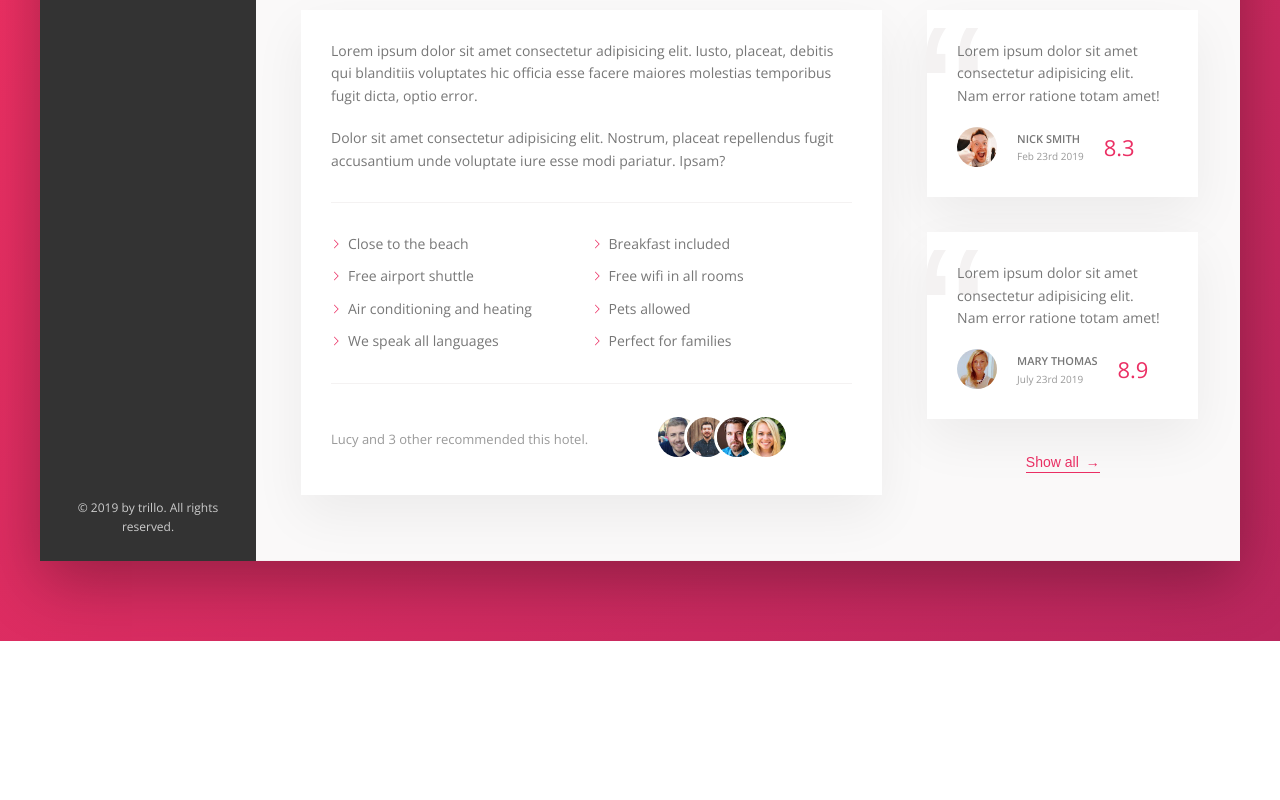
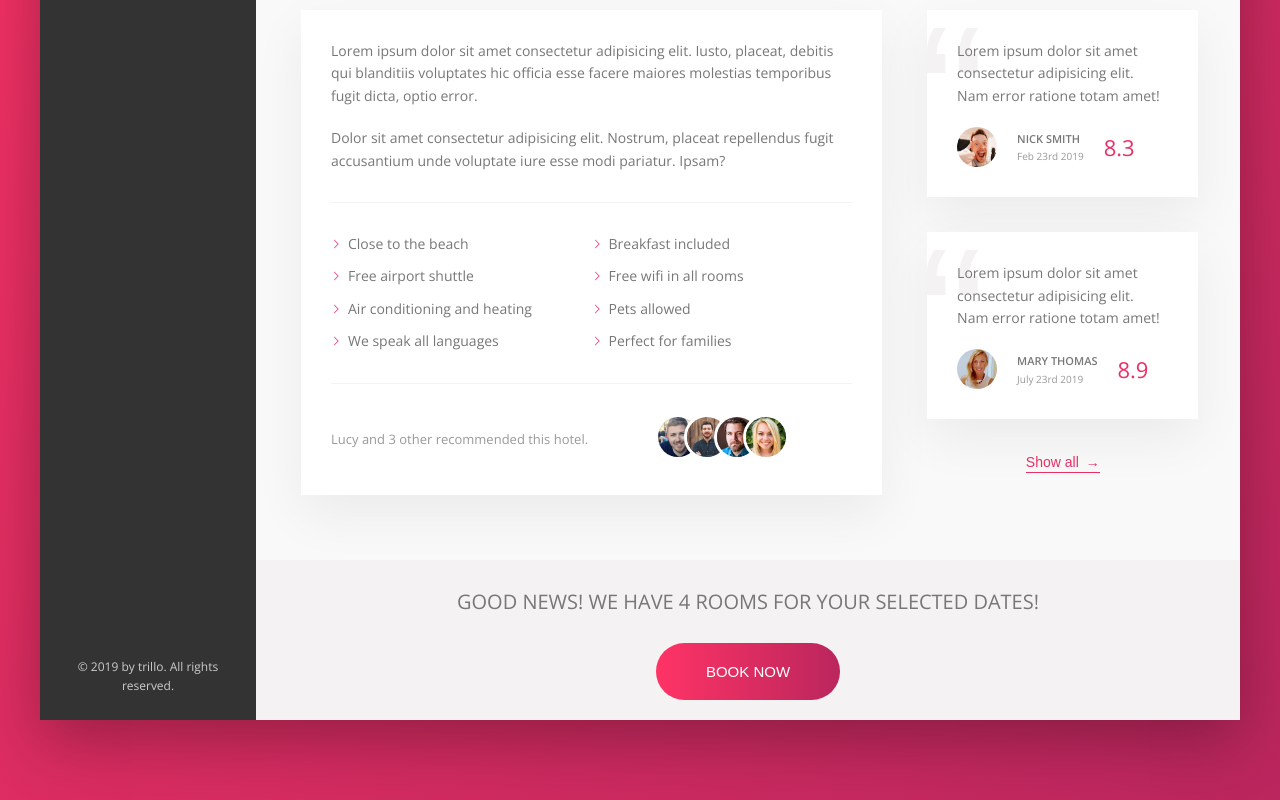
Before and after one commit to Naveen-S/trillo, a website: page index.html in a window 1280 px wide. Shown: the part 637-1437 px from the top of the page. Before the commit the page ends 1278 px from the top, so only its background shows below. Drawn offline with nearby package versions, Linux system fonts and the light colour scheme.

Commit message:
Fancy cta button.

```diff
--- a/index.html
+++ b/index.html
@@ -199,7 +199,15 @@
                         <button class="btn-inline review__btn">Show all <span> &rarr; </span></button>
                     </div>
                 </div>
-
+                <div class="cta">
+                    <h2 class="cta__book-now">
+                        Good news! We have 4 rooms for your selected dates!
+                    </h2>
+                    <button class="btn">
+                        <span class="btn__visible">Book now</span>
+                        <span class="btn__invisible">only 4 rooms left</span>
+                    </button>
+                </div>
             </main>
         </div>
     </div>
--- a/sass/_components.scss
+++ b/sass/_components.scss
@@ -306,3 +306,61 @@
         box-shadow: none;
     }
 }
+
+.cta {
+    display: flex;
+    flex-direction: column;
+    // justify-content: center;
+    align-items: center;
+
+    &__book-now {
+        font-size: 2rem;
+        font-weight: 300;
+        text-transform: uppercase;
+        margin: 2.5rem 0;
+    }
+}
+
+.btn {
+    background-image: linear-gradient(to right, var(--color-primary-light), var(--color-primary-dark));
+    border-radius: 100px;
+    border: none;
+    outline: none;
+    color: white;
+    margin-bottom: 2rem;
+    font-size: 1.5rem;
+    font-weight: 300;
+    text-transform: uppercase;
+    overflow: hidden;
+    position: relative;
+    cursor: pointer;
+
+    & > * {
+        display: inline-block;
+        transition: all 0.2s;
+        height: 100%;
+        width: 100%;
+    }
+
+    &__visible {
+        padding: 2rem 5rem;
+    }
+    &__invisible {
+        padding: 1rem 0;
+        position: absolute;
+        top: -100%;
+        left: 0;
+    }
+
+    &:hover {
+        background-image: linear-gradient(to left, var(--color-primary-light), var(--color-primary-dark));
+    }
+
+    &:hover &__visible {
+        transform: translateY(100%);
+    }
+
+    &:hover &__invisible {
+        top: 13%;
+    }
+}
```
Also changed, not shown: css/style.css.
